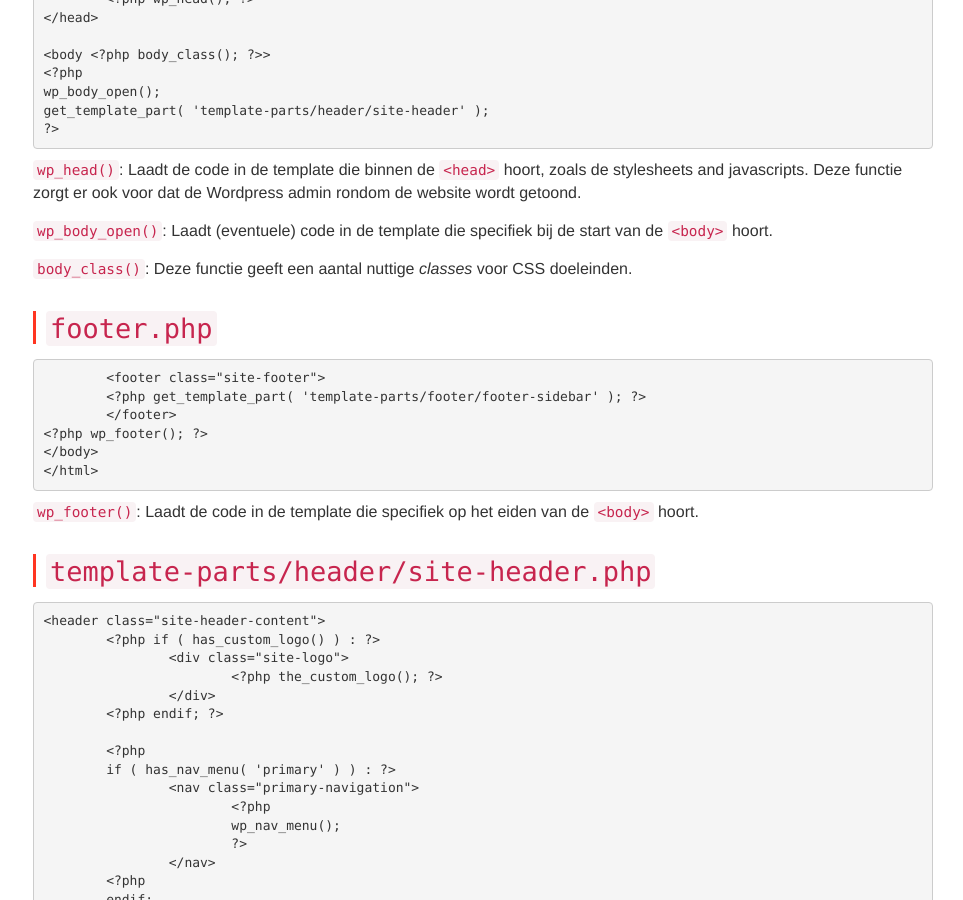
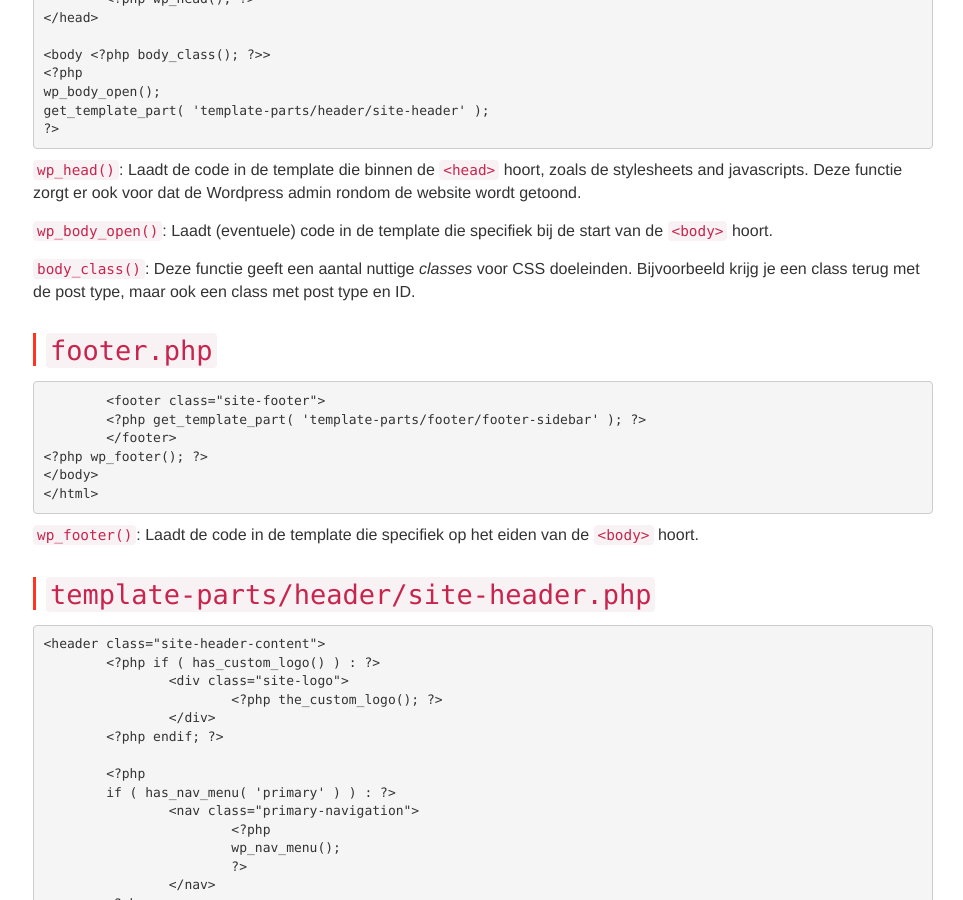
Before and after one commit to Syntra-Brussel/dynamische-webtechnieken, a Jekyll site: the page built from wordpress/thema-van-nul.md, in a window 1280 px wide and 900 px high, scrolled down 3251 px. Shown: the whole window, without its empty margins (317-1280 px from the left). Built offline with Jekyll 4.4.1, drawn with Linux system fonts in a browser that asks for light colours; nearby versions of some CDN libraries; a script that is not in the unit is left out.

Commit message:
Update thema-van-nul.md

```diff
--- a/wordpress/thema-van-nul.md
+++ b/wordpress/thema-van-nul.md
@@ -185,7 +185,7 @@ get_template_part( 'template-parts/header/site-header' );
 
 <code>wp_body_open()</code>: Laadt (eventuele) code in de template die specifiek bij de start van de <code><body></code> hoort.
 
-<code>body_class()</code>: Deze functie geeft een aantal nuttige <em>classes</em> voor CSS doeleinden.
+<code>body_class()</code>: Deze functie geeft een aantal nuttige <em>classes</em> voor CSS doeleinden. Bijvoorbeeld krijg je een class terug met de post type, maar ook een class met post type en ID.
 
 ## <code>footer.php</code>
 <pre>
```
